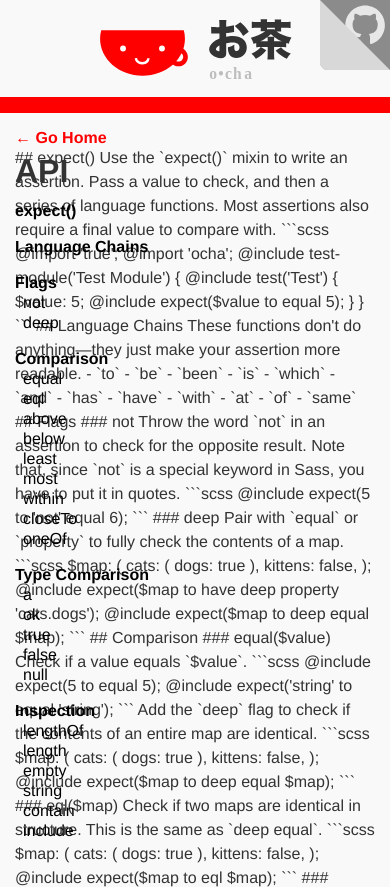
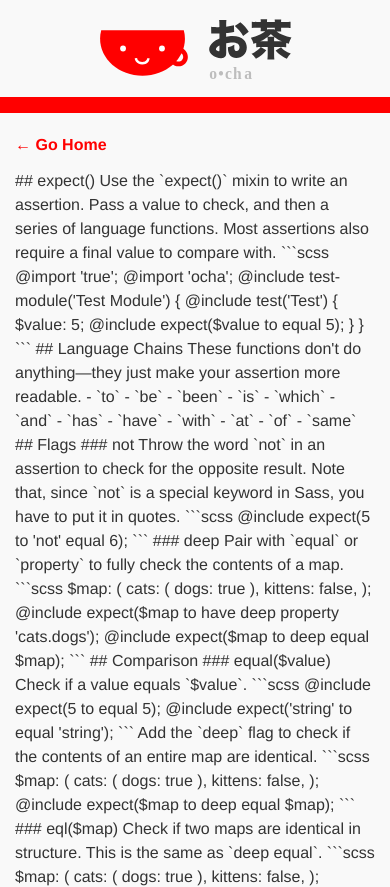
Before and after one commit to gakimball/ocha, a website: page api.html in a window 390 px wide. Shown: the top 887 px of the page. Drawn offline with nearby package versions, Linux system fonts and the light colour scheme.

Commit message:
Make CSS refinements for mobile

```diff
--- a/scss/components/_api-link.scss
+++ b/scss/components/_api-link.scss
@@ -3,11 +3,11 @@
   padding: 1.25rem 1rem;
   border-radius: 8px;
   background: #F7F7F7 url('../img/cup.svg') 16px center no-repeat;
-  background-size: 80px auto;
-  font-size: rem-calc(28);
+  background-size: 60px auto;
+  font-size: rem-calc(20);
   color: $primary-color;
   border: 1px solid #FF9191;
-  padding-left: 116px;
+  padding-left: 96px;
   line-height: 1;
 
   &:hover {
@@ -22,4 +22,9 @@
     margin-top: 0.5rem;
     font-weight: normal;
   }
+
+  @include breakpoint(medium) {
+    background-size: 80px auto;
+    font-size: rem-calc(28);
+  }
 }
--- a/scss/components/_code-block.scss
+++ b/scss/components/_code-block.scss
@@ -5,4 +5,9 @@
   font-weight: bold;
   background: $code-background;
   margin-bottom: 1rem;
+  font-size: rem-calc(14);
+
+  @include breakpoint(medium) {
+    font-size: rem-calc(16);
+  }
 }
--- a/scss/components/_container.scss
+++ b/scss/components/_container.scss
@@ -4,6 +4,8 @@
 
   &.narrow {
     max-width: $global-width / 2;
+    padding-left: 15px;
+    padding-right: 15px;
   }
 }
 
--- a/scss/components/_github-link.scss
+++ b/scss/components/_github-link.scss
@@ -8,6 +8,12 @@
   transition: background 0.05s linear;
   border-bottom-left-radius: 8px;
   overflow: hidden;
+
+  display: none;
+
+  @include breakpoint(medium) {
+    display: block;
+  }
 
   &:hover {
     background: #aaa3a3;
--- a/scss/components/_header.scss
+++ b/scss/components/_header.scss
@@ -1,11 +1,23 @@
 .header {
   @include grid-column-row;
-  padding-top: 2.5rem;
+  padding-top: 1rem;
   padding-bottom: 1rem;
   border-bottom: 16px solid $primary-color;
-  margin-bottom: 3rem;
+  margin-bottom: 1.5rem;
+
+  @include breakpoint(medium) {
+    padding-top: 2.5rem;
+    margin-bottom: 3rem;
+  }
 }
 
 .header_logo {
   text-align: center;
+  width: 200px;
+  display: block;
+  margin: 0 auto;
+
+  @include breakpoint(medium) {
+    width: 328px;
+  }
 }
--- a/scss/components/_section.scss
+++ b/scss/components/_section.scss
@@ -1,3 +1,7 @@
 .section {
-  margin-bottom: 2rem;
+  margin-bottom: 1rem;
+
+  @include breakpoint(medium) {
+    margin-bottom: 2rem;
+  }
 }
--- a/scss/components/_typography.scss
+++ b/scss/components/_typography.scss
@@ -9,7 +9,12 @@ a {
 }
 
 .lead {
-  font-size: rem-calc(32);
-  line-height: 40px;
+  font-size: rem-calc(26);
+  line-height: 30px;
   font-weight: bold;
+
+  @include breakpoint(medium) {
+    font-size: rem-calc(32);
+    line-height: 40px;
+  }
 }
--- a/scss/pages/_api.scss
+++ b/scss/pages/_api.scss
@@ -1,3 +1,15 @@
+@include breakpoint(small only) {
+  .api-page .nav-title,
+  .api-page .nav, {
+    display: none;
+  }
+
+  .api-page .nav-backlink {
+    margin-bottom: 1rem;
+  }
+}
+
+@include breakpoint(medium) {
   .api-page {
     padding-top: 146px;
 
@@ -29,3 +41,4 @@
       overflow: auto;
     }
   }
+}
```
Also changed, not shown: css/app.css. Lines whose indentation alone changed are shown as unchanged.
